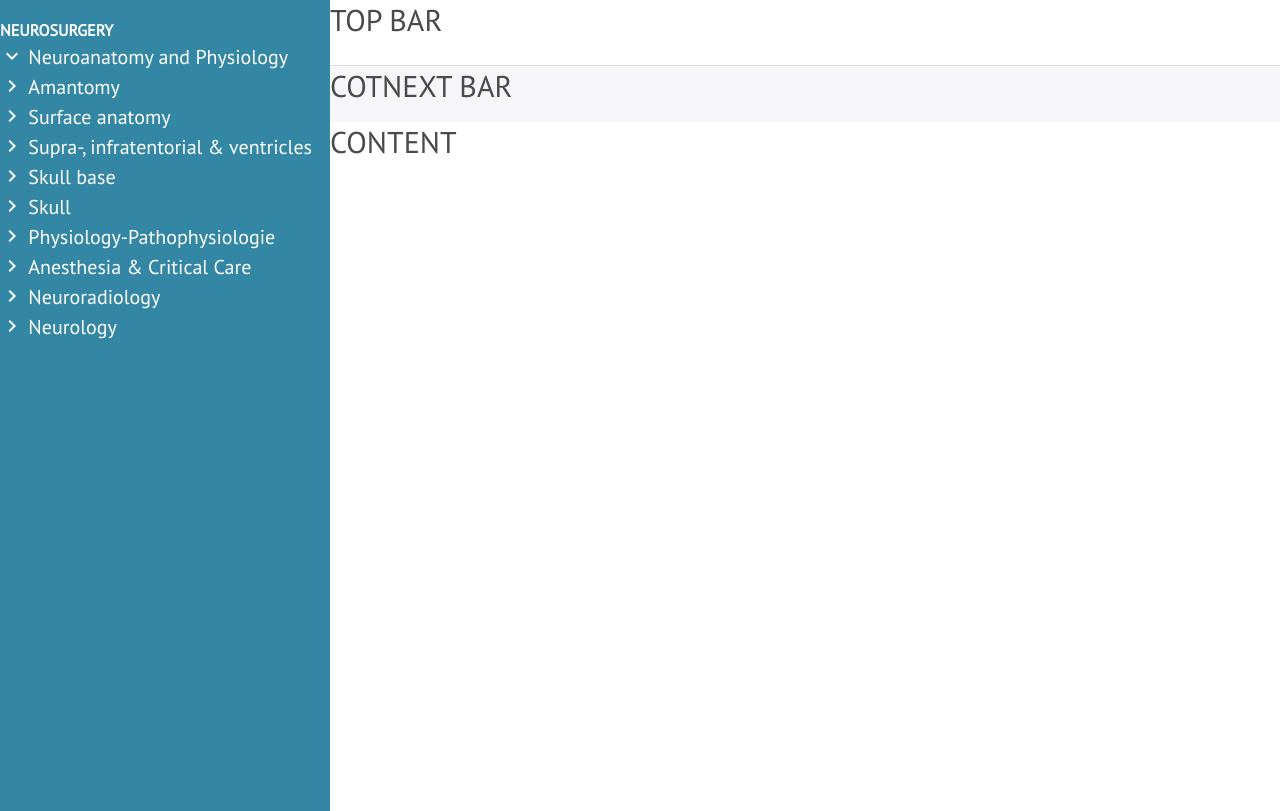
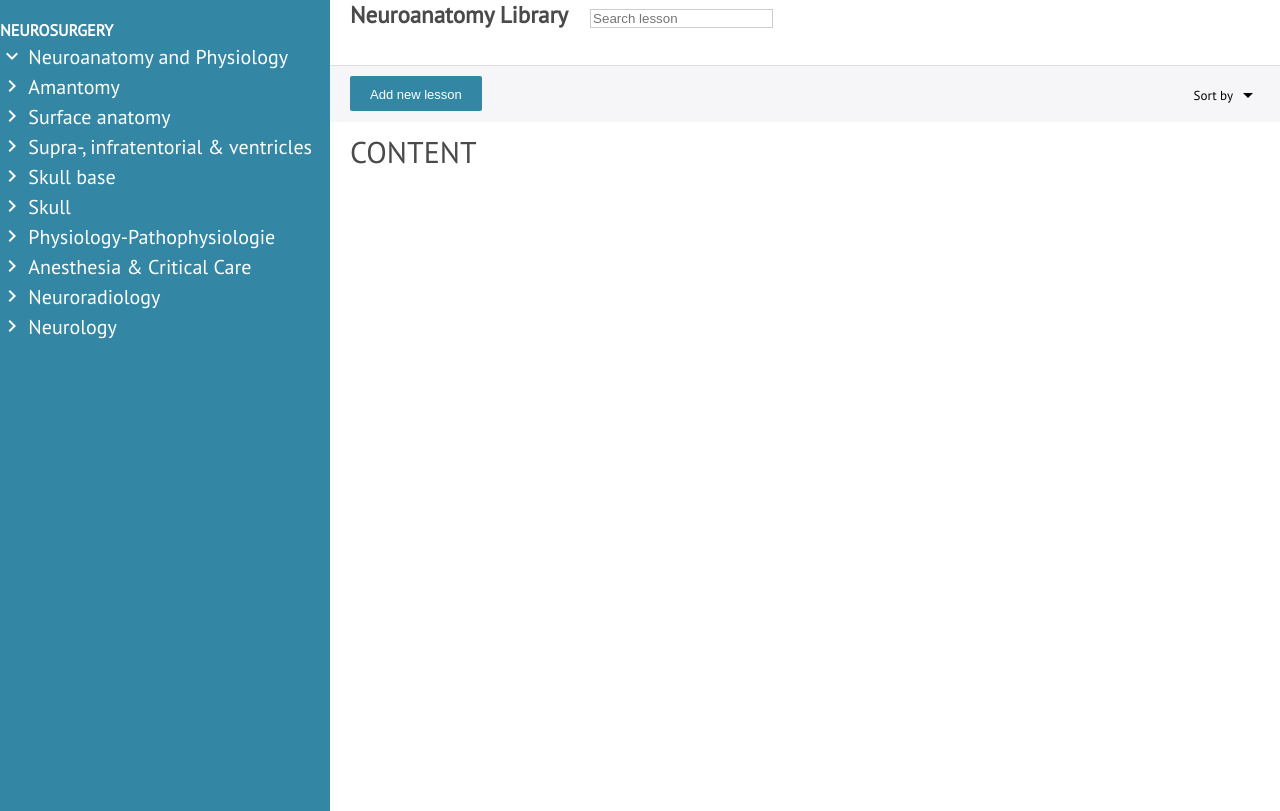
Before and after one commit to D4nil0/Danilo, a plain HTML site: page html_css/css.3/index.html in a window 1280 px wide. Drawn offline with Linux system fonts and the light colour scheme.

Commit message:
Neurosurgery

```diff
--- a/html_css/css.3/index.html
+++ b/html_css/css.3/index.html
@@ -60,8 +60,25 @@
     </div>
 
     <div class="main">
-        <div class="top-bar">TOP BAR</div>
-        <div class="context-bar">COTNEXT BAR</div>
+        <div class="top-bar">
+            <div class="top-bar-title">
+                Neuroanatomy Library
+            </div>
+            <div class="search-box">
+                <input type="text" placeholder="Search lesson">
+            </div>
+        </div>
+        <div class="context-bar">
+            <button class="new-lesson-button">
+                Add new lesson
+            </button>
+            <span>
+                <div class="sort-by-arrow">
+                    Sort by
+                    <i class="material-icons">arrow_drop_down</i>
+                </div>
+            </span>
+        </div>
         <div class="content">CONTENT</div>
     </div>
 </body>
--- a/html_css/css.3/style.css
+++ b/html_css/css.3/style.css
@@ -2,6 +2,7 @@ body {
     margin: 0px;
     font-family: 'PT Sans';
     color: #4a4a4a;
+    min-width: 800px;
 }
 
 .sidenav {
@@ -50,11 +51,81 @@ body {
     background-color: white;
     border-bottom: 1px solid #dedede;
     height: 65px;
+    vertical-align: middle;
+    padding-left: 20px;
+    padding-right: 20px;
+    font-weight: bold;
+    font-size: 23px;
+
 }
 
 .context-bar {
     background-color: #f6f6f8;
     height: 56px;
+    vertical-align: middle;
+}
+
+.context-bar .new-lesson-button {
+    font-size: 13px;
+    background-color: #3387a4;
+    display: inline-block;
+    height: 35px;
+    line-height: 35px;
+    color: white;
+    padding-left: 20px;
+    padding-right: 20px;
+    margin: 10px 20px 10px 20px;
+    vertical-align: middle;
+    border-radius: 2px;
+    border: none;
+}
+
+.new-lesson-button {
+    float: left;
+}
+
+.context-bar .new-lesson-button:focus {
+    outline: none;
+}
+
+.context-bar .new-lesson-button:hover {
+    background-color: #3ba8cc;
+    cursor: pointer;
+}
+
+.context-bar .sort-by-arrow {
+    font-size: 13px;
+    color: black;
+    display: inline-block;
+    height: 35px;
+    line-height: 35px;
+    vertical-align: middle;
+    margin: 10px 20px 10px 20px;
+}
+
+.sort-by-arrow > .material-icons {
+    display: inline;
+    position: relative;
+    top: 7px;
+}
+
+.sort-by-arrow {
+    float: right;
+}
+
+.sort-by-arrow:focus {
+    outline: none;
+}
+
+.sort-by-arrow:hover {
+    color: black;
+    cursor: pointer;
+}
+
+.content {
+    padding-left: 20px;
+    padding-right: 20px;
+    margin-top: 10px;
 }
 
 .content {
@@ -67,3 +138,18 @@ body {
     -webkit-align-self: left;
     align-self: left;
 }
+
+.top-bar-title {
+   display: inline-block;
+}
+
+.search-box {
+    display: inline-block;
+    text-align: center;
+    padding-left: 16px;
+    font-size: 4px;
+}
+
+.search-box input[type=text] {
+    border: 1px solid #ccc;
+}
```
